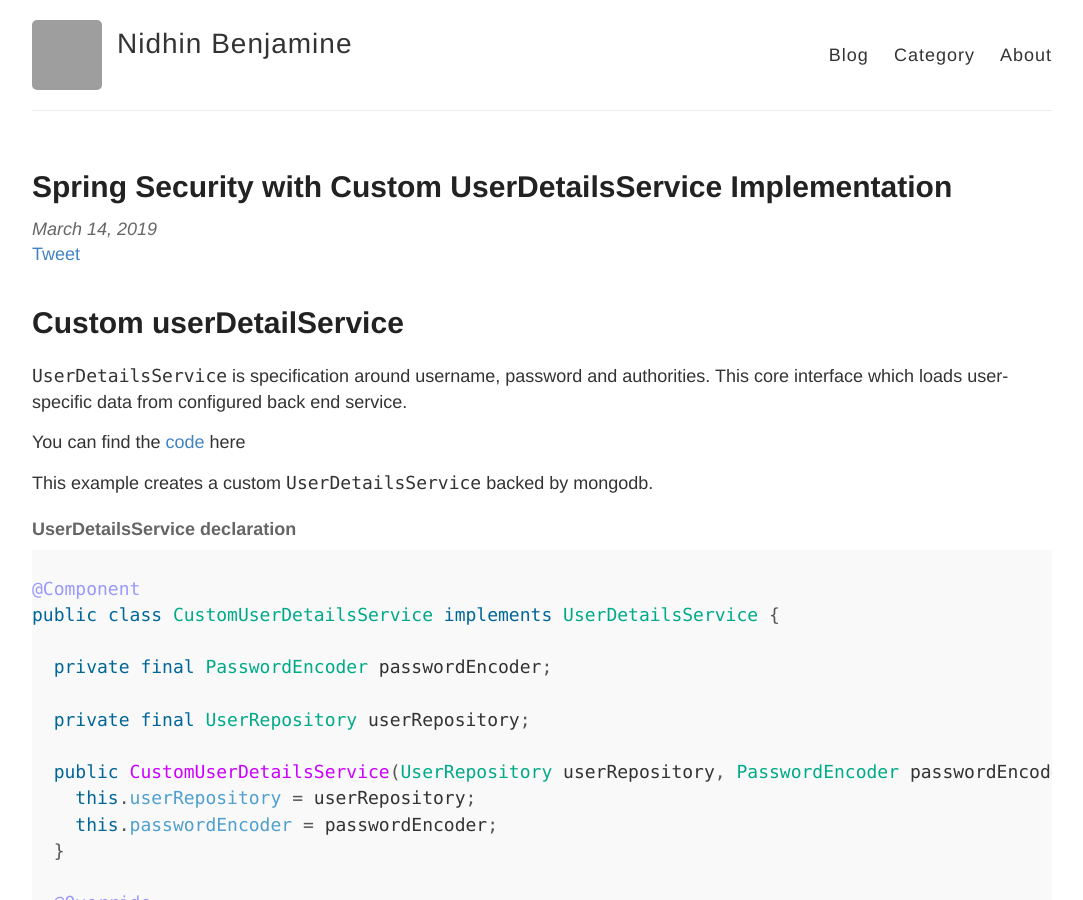
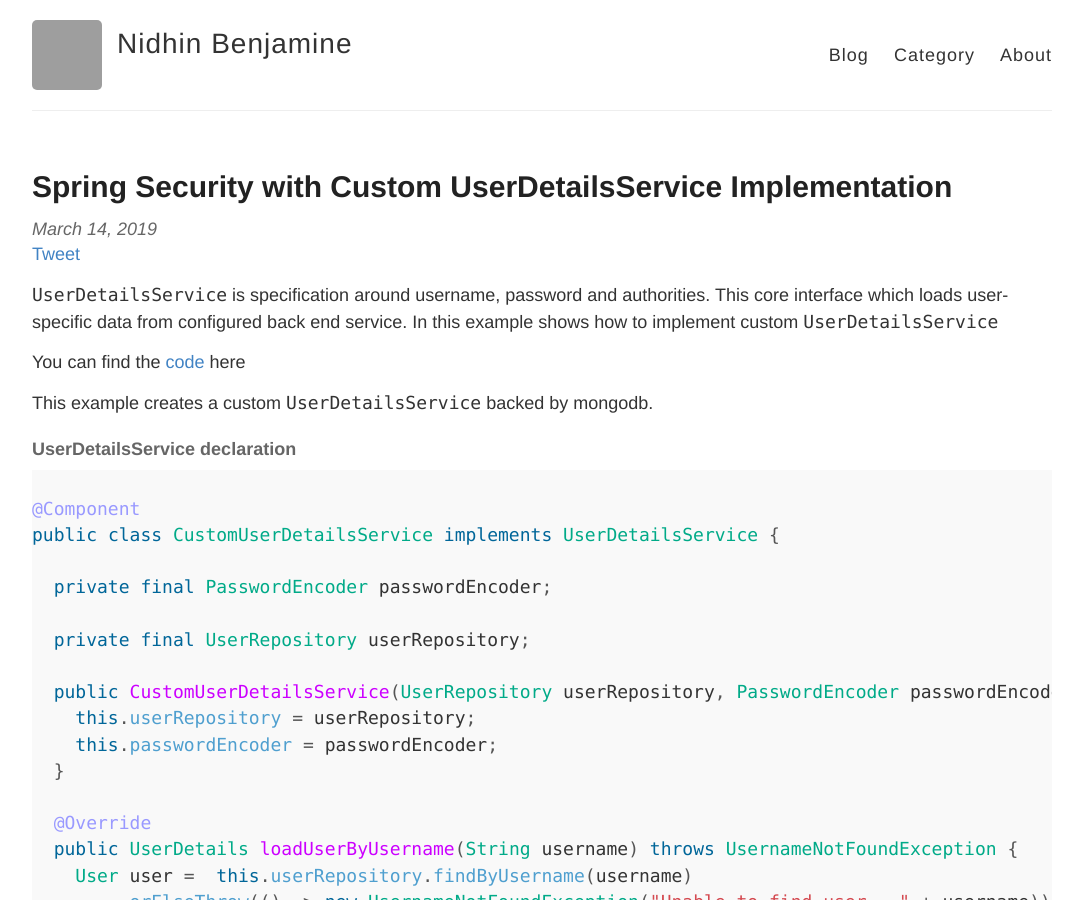
Before and after one commit to nbenjamin/nbenjamin.github.io, a Jekyll site: the page built from _posts/2019-03-14-SpringSecurity-custom-userDetailsService-Implementation.md, in a window 1280 px wide and 900 px high. Shown: the whole window, without its empty margins (98-1181 px from the left). Built offline with Jekyll 4.4.1, drawn with Linux system fonts in a browser that asks for light colours; comment, search, counter and statistics services are not loaded; grey boxes are pictures that could not be loaded.

Commit message:
Update 2019-03-14-SpringSecurity-custom-userDetailsService-Implementation.md

```diff
--- a/_posts/2019-03-14-SpringSecurity-custom-userDetailsService-Implementation.md
+++ b/_posts/2019-03-14-SpringSecurity-custom-userDetailsService-Implementation.md
@@ -7,10 +7,9 @@ categories:
   - mongodb
 comments: true
 ---
-# Custom userDetailService
-
 `UserDetailsService` is specification around username, password and authorities.
-This core interface which loads user-specific data from configured back end service.
+This core interface which loads user-specific data from configured back end service. In this example shows how to
+implement custom `UserDetailsService`
 
 You can find the [code](https://github.com/nbenjamin/spring-security-samples/tree/master/without-webflux-custom-userdetailservice) here
 
```
